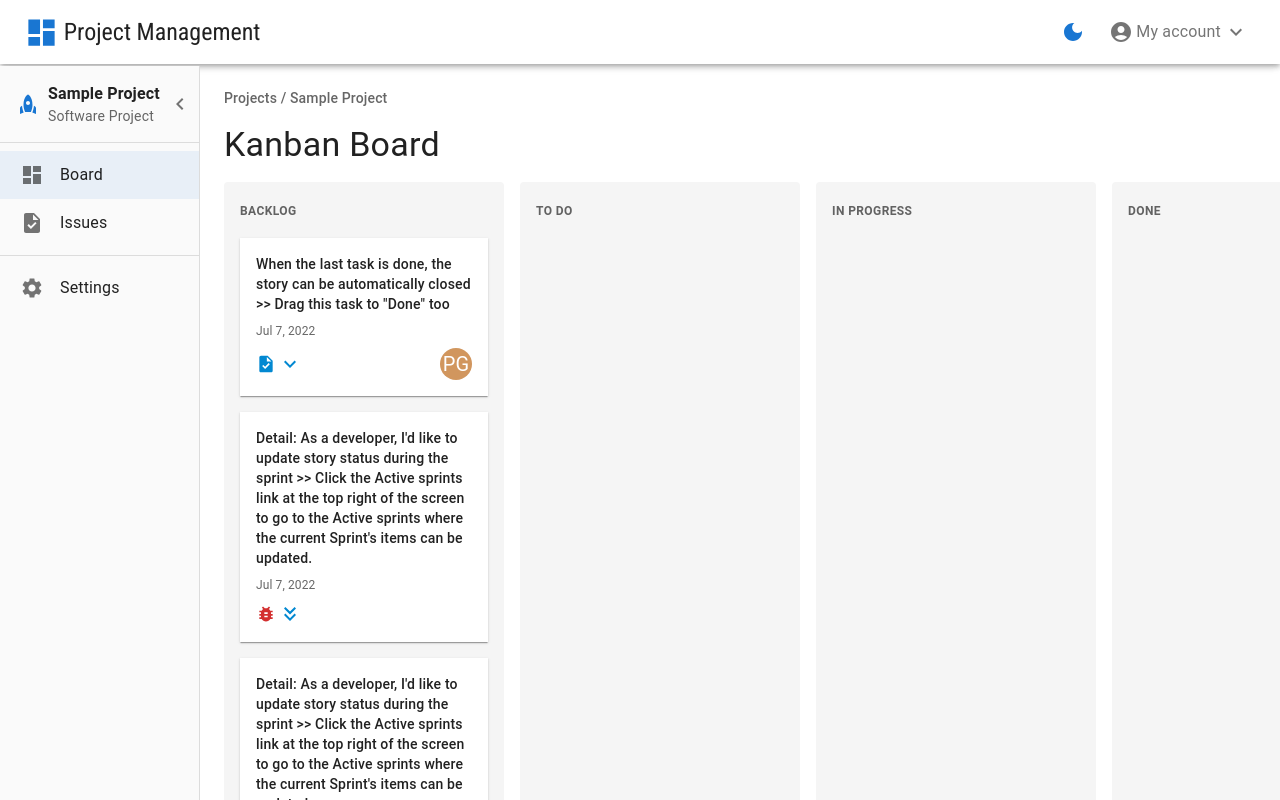
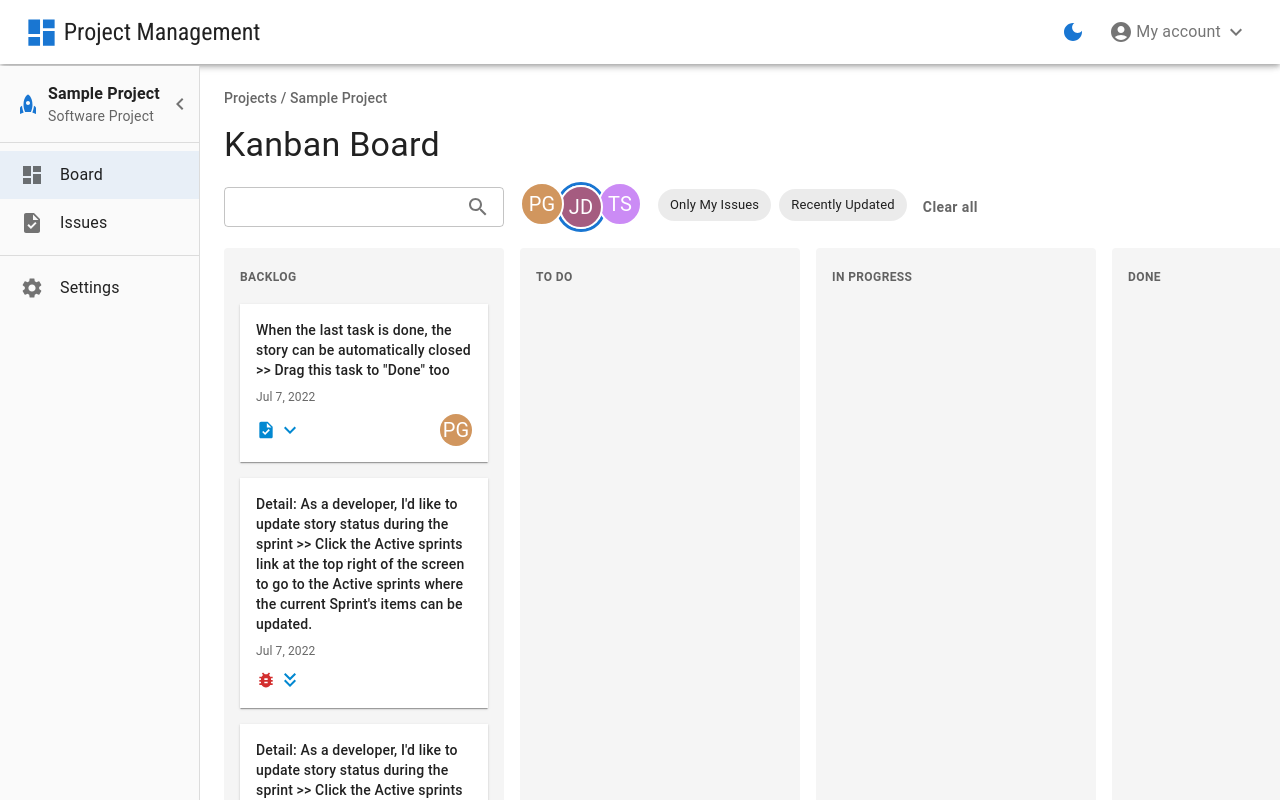
Before and after one commit to gpfDeveloper/project-management-frontend, a React (Create React App) app: page /projects/1/board in a window 1280 px wide. Shown: the top 800 px of the page. Built offline with nearby package versions, Linux system fonts and the light colour scheme.

Commit message:
board filter UI

```diff
--- a/src/components/project/board/ProjectBoard.tsx
+++ b/src/components/project/board/ProjectBoard.tsx
@@ -4,6 +4,7 @@ import { DragDropContext, DropResult } from 'react-beautiful-dnd';
 import ProjectBoardColumn from './ProjectBoardColumn';
 import { ProjectIssueProps } from 'types/project';
 import { sampleIssues } from 'dummyData/dummyData';
+import ProjectBoardFilters from './ProjectBoardFilters';
 
 export type ColumnType = { id: string; title: string; issueIds: string[] };
 type BoardType = {
@@ -128,8 +129,11 @@ const ProjectBoard: FunctionComponent = () => {
   });
 
   return (
-    <Box sx={{ display: 'flex', gap: 2 }}>
-      <DragDropContext onDragEnd={dragEndHandler}>{boards}</DragDropContext>
+    <Box sx={{ display: 'flex', flexDirection: 'column', gap: 2 }}>
+      <ProjectBoardFilters />
+      <Box sx={{ display: 'flex', gap: 2 }}>
+        <DragDropContext onDragEnd={dragEndHandler}>{boards}</DragDropContext>
+      </Box>
     </Box>
   );
 };
--- /dev/null
+++ b/src/components/project/board/ProjectBoardFilters.tsx
@@ -0,0 +1,63 @@
+import {
+  Box,
+  TextField,
+  InputAdornment,
+  AvatarGroup,
+  Tooltip,
+  Chip,
+  Button,
+} from '@mui/material';
+import { FunctionComponent } from 'react';
+import SearchIcon from '@mui/icons-material/Search';
+import StringAvatar from 'components/shared/StringAvatar';
+
+const ProjectBoardFilters: FunctionComponent = () => {
+  return (
+    <Box sx={{ display: 'flex', gap: 2, alignItems: 'center' }}>
+      <TextField
+        size="small"
+        InputProps={{
+          endAdornment: (
+            <InputAdornment position="end">
+              <SearchIcon />
+            </InputAdornment>
+          ),
+        }}
+      />
+      <Box>
+        <AvatarGroup>
+          <Tooltip title={'Pengfei Gao'}>
+            <Box sx={{ mr: -1 }}>
+              <StringAvatar name={'Pengfei Gao'} />
+            </Box>
+          </Tooltip>
+          <Tooltip title={'John Doe'}>
+            <Box
+              sx={{
+                mr: -1,
+                borderColor: 'primary.main',
+                borderStyle: 'solid',
+                borderWidth: 3,
+                borderRadius: '100%',
+              }}
+            >
+              <StringAvatar name={'John Doe'} />
+            </Box>
+          </Tooltip>
+          <Tooltip title={'Terry Smith'}>
+            <Box>
+              <StringAvatar name={'Terry Smith'} />
+            </Box>
+          </Tooltip>
+        </AvatarGroup>
+      </Box>
+      <Box sx={{ display: 'flex', gap: 1, color: 'text.secondary' }}>
+        <Chip label="Only My Issues" />
+        <Chip label="Recently Updated" />
+        <Button color="inherit">Clear all</Button>
+      </Box>
+    </Box>
+  );
+};
+
+export default ProjectBoardFilters;
```
